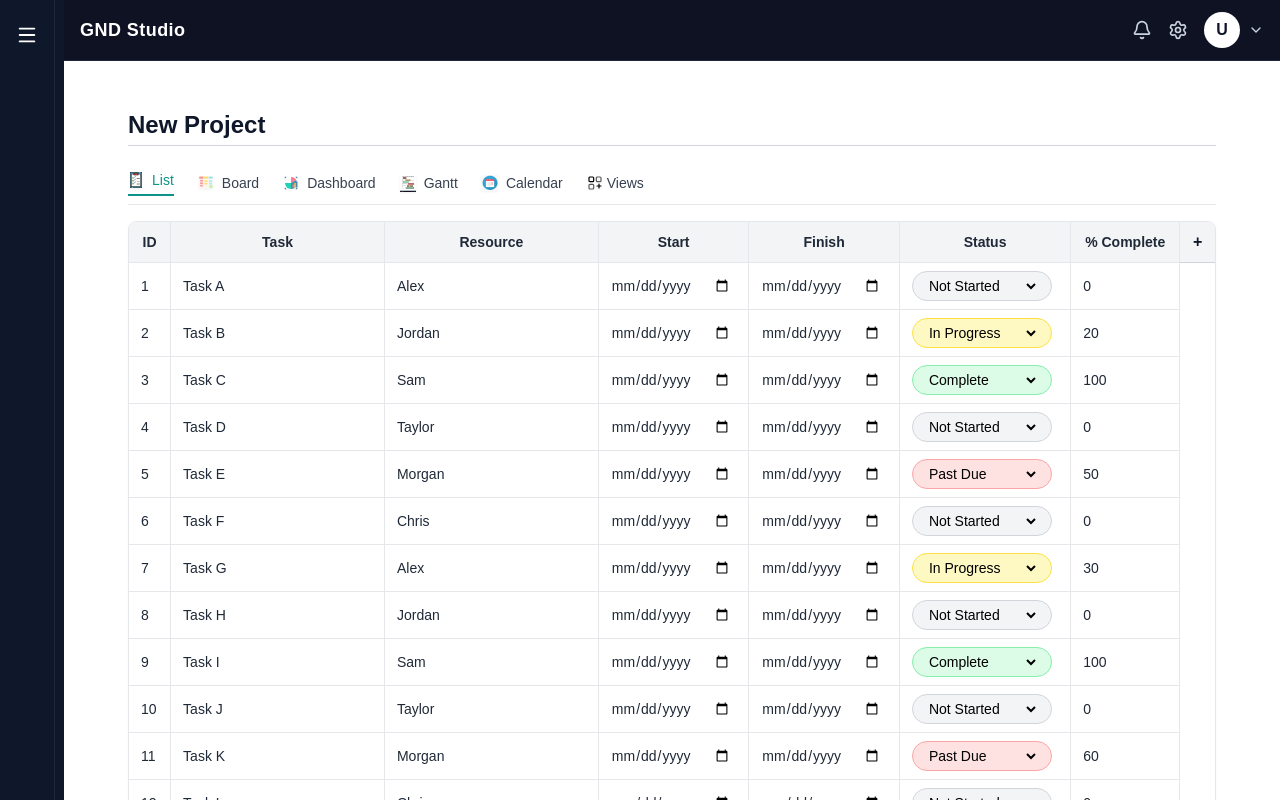
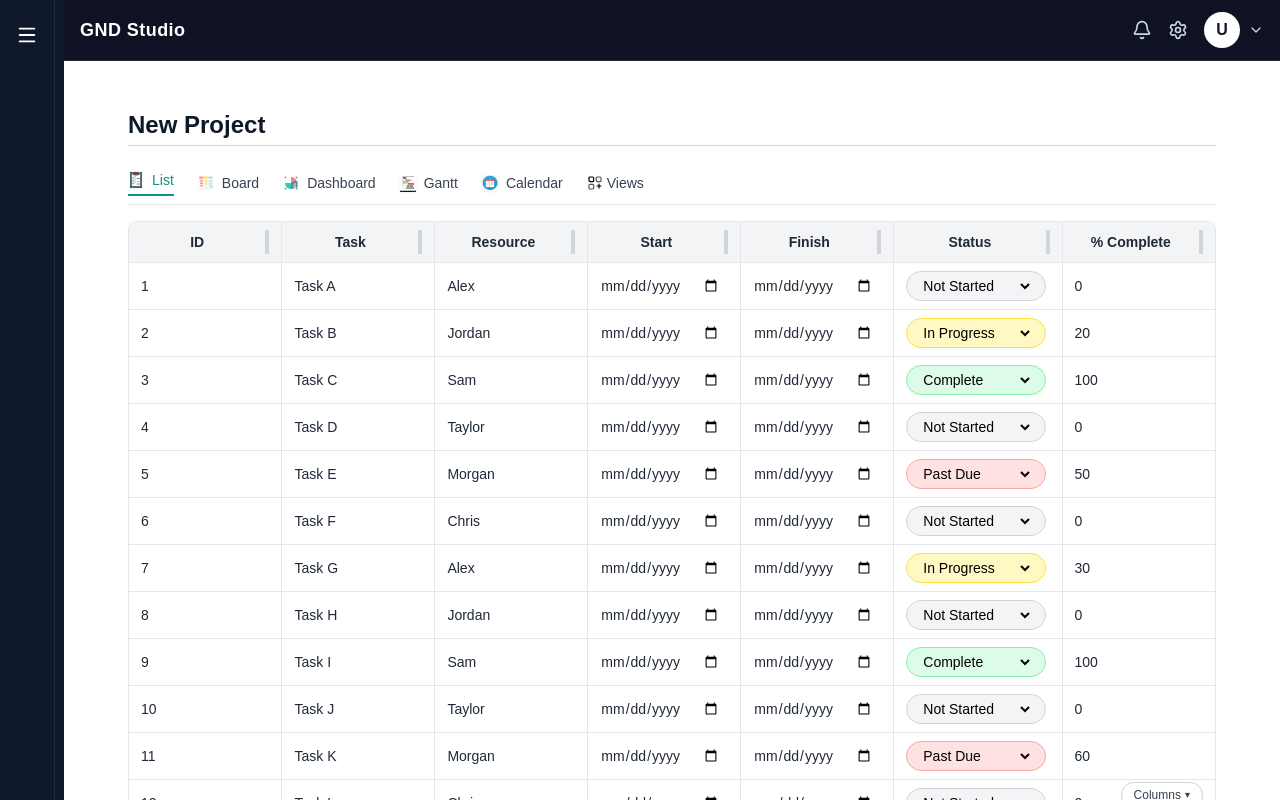
Before and after one commit to jjoynergnd/GNDStudio, a Next.js app: page /projects/new in a window 1280 px wide. Built offline with nearby package versions, Linux system fonts and the light colour scheme.

Commit message:
final save before new ai thread

```diff
--- a/src/components/grid/TaskGridTanStack.tsx
+++ b/src/components/grid/TaskGridTanStack.tsx
@@ -9,6 +9,7 @@ import {
   getCoreRowModel,
   flexRender,
   ColumnDef,
+  VisibilityState,
 } from "@tanstack/react-table";
 
 import {
@@ -44,6 +45,8 @@ export default function TaskGridTanStack({
 }: TaskGridTanStackProps) {
   const [modalOpen, setModalOpen] = useState(false);
   const [rows, setRows] = useState<TaskRow[]>(data);
+  const [columnVisibility, setColumnVisibility] = useState<VisibilityState>({});
+  const [showColumnMenu, setShowColumnMenu] = useState(false);
 
   // Keep local rows in sync if parent data changes
   useEffect(() => {
@@ -54,13 +57,18 @@ export default function TaskGridTanStack({
     data: rows,
     columns: taskColumns as ColumnDef<TaskRow, unknown>[],
     getCoreRowModel: getCoreRowModel(),
+    enableColumnResizing: true,
+    columnResizeMode: "onChange",
+    state: {
+      columnVisibility,
+    },
+    onColumnVisibilityChange: setColumnVisibility,
   });
 
-  // Better drag activation: click-and-hold / press-and-hold
-  // Better drag activation: click-and-hold / press-and-hold
+  // Better drag activation: small move for mouse, press-and-hold for touch
   const mouseSensor = useSensor(MouseSensor, {
     activationConstraint: {
-      distance: 5, // small movement required
+      distance: 5,
     },
   });
 
@@ -72,7 +80,6 @@ export default function TaskGridTanStack({
   });
 
   const sensors = useSensors(mouseSensor, touchSensor);
-
 
   const handleDragEnd = (event: DragEndEvent) => {
     const { active, over } = event;
@@ -159,42 +166,60 @@ export default function TaskGridTanStack({
         </span>
       </div>
 
-      <div className="border rounded-lg bg-white shadow-sm overflow-auto max-h-[600px] p-0">
+      {/* Grid container (relative so floating button anchors correctly) */}
+      <div className="relative border rounded-lg bg-white shadow-sm overflow-auto max-h-[600px] p-0">
         <DndContext
           collisionDetection={closestCenter}
           onDragEnd={handleDragEnd}
           sensors={sensors}
         >
           <table className="min-w-full table-auto border-collapse">
-            <thead className="bg-gray-100 sticky top-0 z-10 rounded-t-lg border-b border-gray-300">
+            <thead className="bg-gray-100 sticky top-0 z-20 rounded-t-lg border-b border-gray-300">
               {table.getHeaderGroups().map((headerGroup) => (
                 <tr key={headerGroup.id} className="group">
-                  {headerGroup.headers.map((header, index) => (
+                  {headerGroup.headers.map((header, index) => {
+                    const canResize = header.column.getCanResize();
+                    const isResizing = header.column.getIsResizing();
+
+                    return (
                       <th
                         key={header.id}
                         className={[
-                        "text-center px-3 py-2 text-sm font-semibold text-gray-800 border-b border-r last:border-r-0 whitespace-nowrap",
+                          "text-center px-3 py-2 text-sm font-semibold text-gray-800 border-b border-r last:border-r-0 whitespace-nowrap select-none cursor-pointer",
                           index === 0
-                          ? "sticky left-0 bg-gray-100 z-20"
+                            ? "sticky left-0 bg-gray-100 z-30"
                             : "",
                         ]
                           .filter(Boolean)
                           .join(" ")}
+                        style={{
+                          position: header.column.getIsPinned()
+                            ? "sticky"
+                            : undefined,
+                          width: header.getSize(),
+                        }}
                       >
+                        <div className="flex items-center justify-between gap-2">
+                          <div className="flex-1">
                             {flexRender(
                               header.column.columnDef.header,
                               header.getContext()
                             )}
+                          </div>
+
+                          {canResize && (
+                            <div
+                              onMouseDown={header.getResizeHandler()}
+                              onTouchStart={header.getResizeHandler()}
+                              className={`w-1 h-6 ml-1 cursor-col-resize select-none ${
+                                isResizing ? "bg-teal-500" : "bg-gray-300"
+                              }`}
+                            />
+                          )}
+                        </div>
                       </th>
-                  ))}
-
-                  {/* ⭐ Sticky + Column */}
-                  <th
-                    className="sticky right-0 bg-gray-100 px-3 py-2 border-l cursor-pointer hover:bg-gray-200 z-20"
-                    onClick={() => setModalOpen(true)}
-                  >
-                    +
-                  </th>
+                    );
+                  })}
                 </tr>
               ))}
             </thead>
@@ -210,13 +235,16 @@ export default function TaskGridTanStack({
                       <td
                         key={cell.id}
                         className={[
-                          "px-3 py-2 text-sm text-gray-800 border-b border-r last:border-r-0 whitespace-nowrap",
+                          "px-3 py-2 text-sm text-gray-800 border-b border-r last:border-r-0 whitespace-nowrap cursor-pointer",
                           index === 0
                             ? "sticky left-0 bg-white z-10"
                             : "",
                         ]
                           .filter(Boolean)
                           .join(" ")}
+                        style={{
+                          width: cell.column.getSize(),
+                        }}
                       >
                         {flexRender(
                           cell.column.columnDef.cell,
@@ -224,15 +252,53 @@ export default function TaskGridTanStack({
                         )}
                       </td>
                     ))}
-
-                    {/* Empty sticky cell under + column */}
-                    <td className="sticky right-0 bg-white border-l z-10"></td>
                   </DraggableRow>
                 ))}
               </tbody>
             </SortableContext>
           </table>
         </DndContext>
+
+        {/* Floating Columns button */}
+        <div className="absolute bottom-3 right-3">
+          <button
+            type="button"
+            onClick={() => setShowColumnMenu((prev) => !prev)}
+            className="inline-flex items-center gap-1 rounded-full border border-gray-300 bg-white px-3 py-1 text-xs font-medium text-gray-700 shadow-sm hover:bg-gray-50 cursor-pointer"
+          >
+            Columns
+            <span className="text-[10px]">▾</span>
+          </button>
+
+          {showColumnMenu && (
+            <div className="mt-2 w-48 rounded-lg border border-gray-200 bg-white shadow-lg text-xs text-gray-800">
+              <div className="max-h-60 overflow-auto py-2">
+                {table.getAllLeafColumns().map((column) => {
+                  const columnId = column.id;
+                  const header =
+                    typeof column.columnDef.header === "string"
+                      ? column.columnDef.header
+                      : columnId;
+
+                  return (
+                    <label
+                      key={columnId}
+                      className="flex items-center gap-2 px-3 py-1 hover:bg-gray-50 cursor-pointer"
+                    >
+                      <input
+                        type="checkbox"
+                        className="h-3 w-3 cursor-pointer"
+                        checked={column.getIsVisible()}
+                        onChange={column.getToggleVisibilityHandler()}
+                      />
+                      <span className="truncate">{header}</span>
+                    </label>
+                  );
+                })}
+              </div>
+            </div>
+          )}
+        </div>
       </div>
 
       <AddColumnModal
```
Lines whose indentation alone changed are shown as unchanged.
